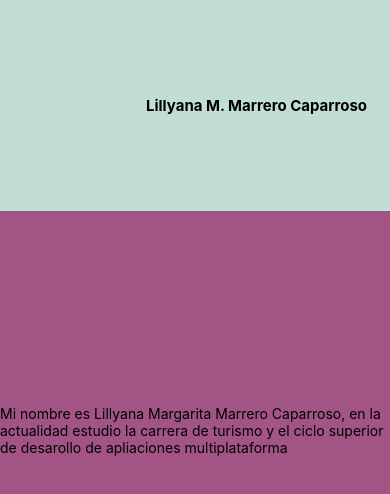
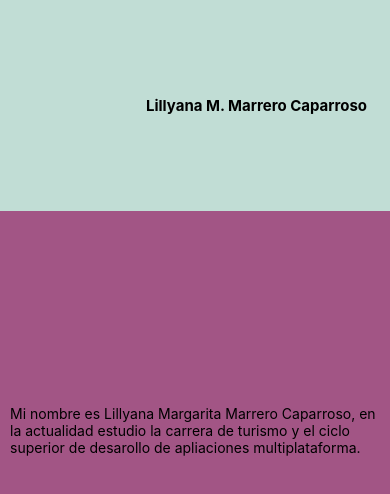
Before and after one commit to LillyanaMarreroCaparroso/1.ContactCard, a React Native app: screen / in a window 390 px wide. Shown: the top 494 px of the page. Built offline with nearby package versions, Linux system fonts and the light colour scheme.

Commit message:
finish project

```diff
--- a/components/BottomComponent.js
+++ b/components/BottomComponent.js
@@ -5,7 +5,7 @@ import { View, StyleSheet, Text } from 'react-native'
 const BottomComponent = () => {
   return (
     <View style={ styles.container }>
-        <Text>Mi nombre es Lillyana Margarita Marrero Caparroso, en la actualidad estudio la carrera de turismo y el ciclo superior de desarollo de apliaciones multiplataforma </Text>
+        <Text style={styles.text}>Mi nombre es Lillyana Margarita Marrero Caparroso, en la actualidad estudio la carrera de turismo y el ciclo superior de desarollo de apliaciones multiplataforma. </Text>
         <QRCode value='https://github.com/LillyanaMarreroCaparroso/1.ContactCard.git'></QRCode>
     </View>
   )
@@ -18,6 +18,9 @@ const styles = StyleSheet.create({
         alignItems: 'center',
         width: '100%',
         backgroundColor: '#a25585',
+    },
+    text: {
+        marginHorizontal: 10
     }
 });
 
```
